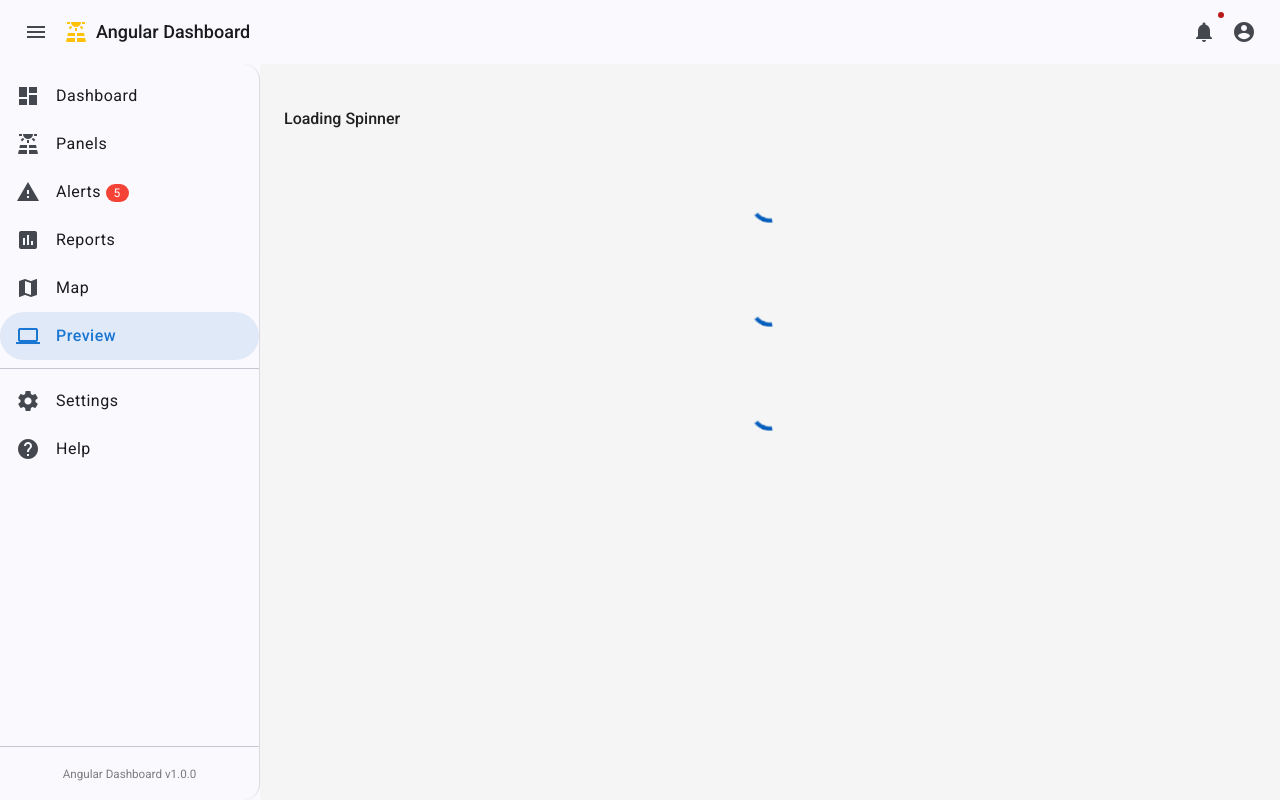
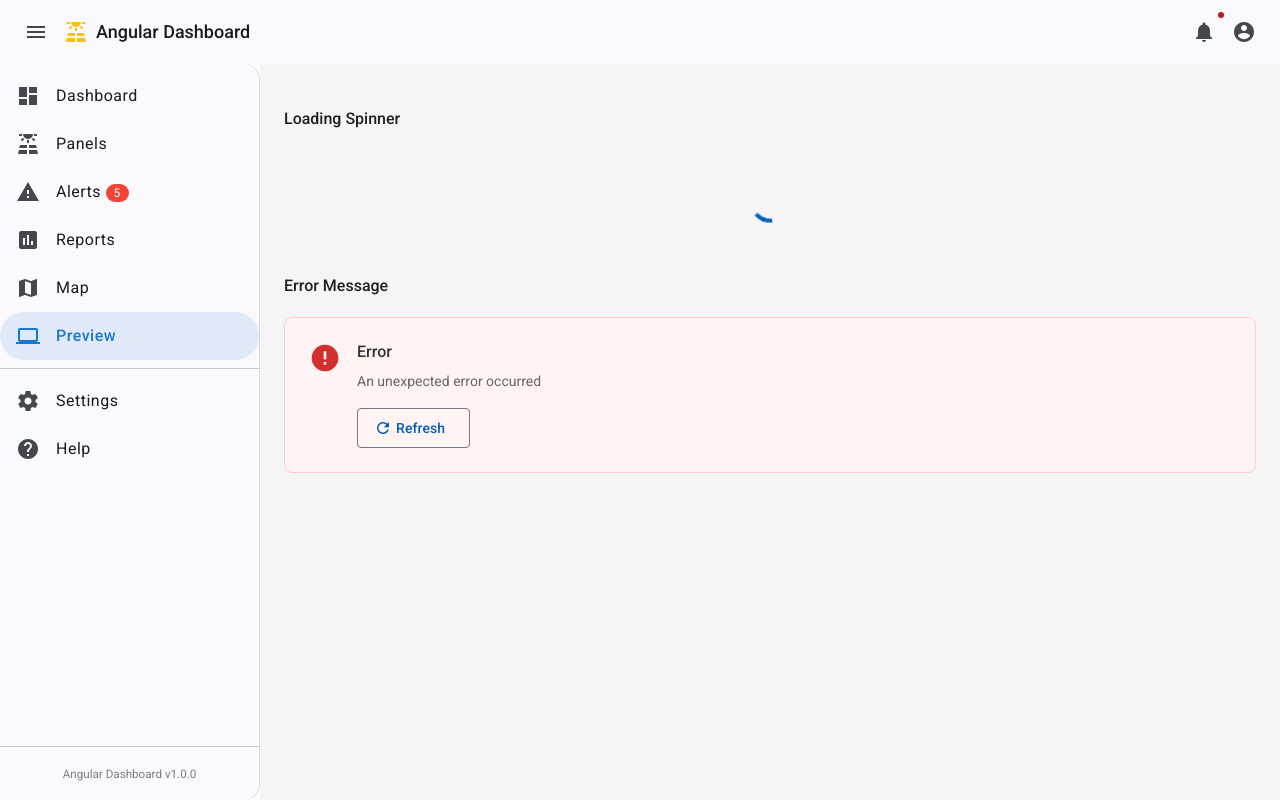
Before and after one commit to airdn/angular-dashboard, an Angular app: page /preview in a window 1280 px wide. Built offline with nearby package versions, Linux system fonts and the light colour scheme.

Commit message:
feat: add app-error-message component

```diff
--- a/src/app/shared/preview/preview.component.html
+++ b/src/app/shared/preview/preview.component.html
@@ -1,4 +1,5 @@
 <h4>Loading Spinner</h4>
 <app-loading-spinner />
-<app-loading-spinner />
-<app-loading-spinner />
+
+<h4>Error Message</h4>
+<app-error-message />
--- a/src/app/shared/preview/preview.component.ts
+++ b/src/app/shared/preview/preview.component.ts
@@ -1,13 +1,14 @@
 import { Component } from '@angular/core';
 
 import { LoadingSpinnerComponent } from '@shared/ui-components/loading-spinner';
+import { ErrorMessageComponent } from '@shared/ui-components/error-message';
 
 /**
  * Просмотр превью компонентов
  */
 @Component({
     selector: 'app-preview',
-    imports: [LoadingSpinnerComponent],
+    imports: [LoadingSpinnerComponent, ErrorMessageComponent],
     templateUrl: './preview.component.html',
     styleUrl: './preview.component.scss'
 })
--- /dev/null
+++ b/src/app/shared/ui-components/error-message/error-message.component.html
@@ -0,0 +1,17 @@
+<div class="error-container" [class.compact]="compact()">
+    <mat-icon class="error-icon" [class]="severity()">
+        {{ iconMap[severity()] }}
+    </mat-icon>
+
+    <div class="error-content">
+        <h3 class="error-title">{{ title() }}</h3>
+        <p class="error-message">{{ message() }}</p>
+
+        @if (showRetry()) {
+            <button mat-stroked-button color="primary" (click)="onRetry()">
+                <mat-icon>refresh</mat-icon>
+                Refresh
+            </button>
+        }
+    </div>
+</div>
--- /dev/null
+++ b/src/app/shared/ui-components/error-message/error-message.component.scss
@@ -0,0 +1,61 @@
+.error-container {
+    display: flex;
+    align-items: flex-start;
+    gap: 16px;
+    padding: 24px;
+    border-radius: 8px;
+    background: #fff3f3;
+    border: 1px solid #ffcdd2;
+}
+
+.compact {
+    padding: 12px;
+    gap: 12px;
+}
+
+.error-icon {
+    font-size: 32px;
+    width: 32px;
+    height: 32px;
+
+    &.error {
+        color: #d32f2f;
+    }
+
+    &.warning {
+        color: #f57c00;
+    }
+
+    &.info {
+        color: #1976d2;
+    }
+}
+
+.compact .error-icon {
+    font-size: 24px;
+    width: 24px;
+    height: 24px;
+}
+
+.error-content {
+    flex: 1;
+}
+
+.error-title {
+    margin: 0 0 8px;
+    font-size: 16px;
+    font-weight: 500;
+    color: #333;
+}
+
+.error-message {
+    margin: 0 0 16px;
+    font-size: 14px;
+    color: #666;
+}
+
+button {
+    mat-icon {
+        margin-right: 4px;
+    }
+}
--- /dev/null
+++ b/src/app/shared/ui-components/error-message/error-message.component.ts
@@ -0,0 +1,35 @@
+import { Component, input, output } from '@angular/core';
+import { MatIconModule } from '@angular/material/icon';
+import { MatButtonModule } from '@angular/material/button';
+
+export type ErrorMessageSeverity = 'error' | 'warning' | 'info';
+
+/**
+ * Переиспользуемый компонент сообщения об ошибке.
+ * Отображает ошибку с возможностью повторной попытки.
+ */
+@Component({
+    selector: 'app-error-message',
+    imports: [MatIconModule, MatButtonModule],
+    templateUrl: './error-message.component.html',
+    styleUrl: './error-message.component.scss'
+})
+export class ErrorMessageComponent {
+    public readonly iconMap = {
+        error: 'error',
+        warning: 'warning',
+        info: 'info'
+    };
+
+    public title = input('Error');
+    public message = input('An unexpected error occurred');
+    public severity = input<ErrorMessageSeverity>('error');
+    public showRetry = input<boolean>(true);
+    public compact = input<boolean>(false);
+
+    public retry = output<void>();
+
+    public onRetry() {
+        this.retry.emit();
+    }
+}
--- /dev/null
+++ b/src/app/shared/ui-components/error-message/index.ts
@@ -0,0 +1 @@
+export * from './error-message.component';
```
